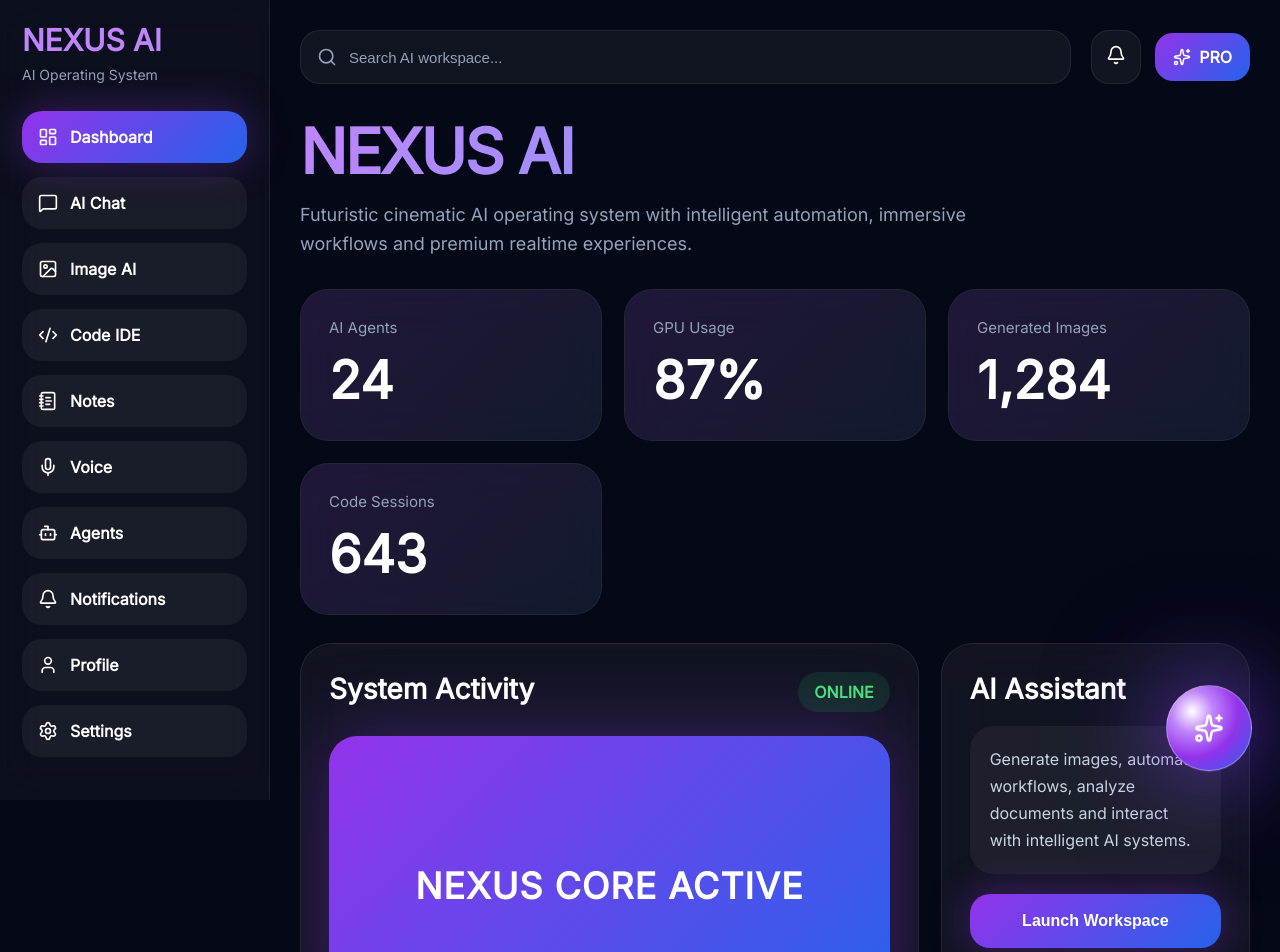
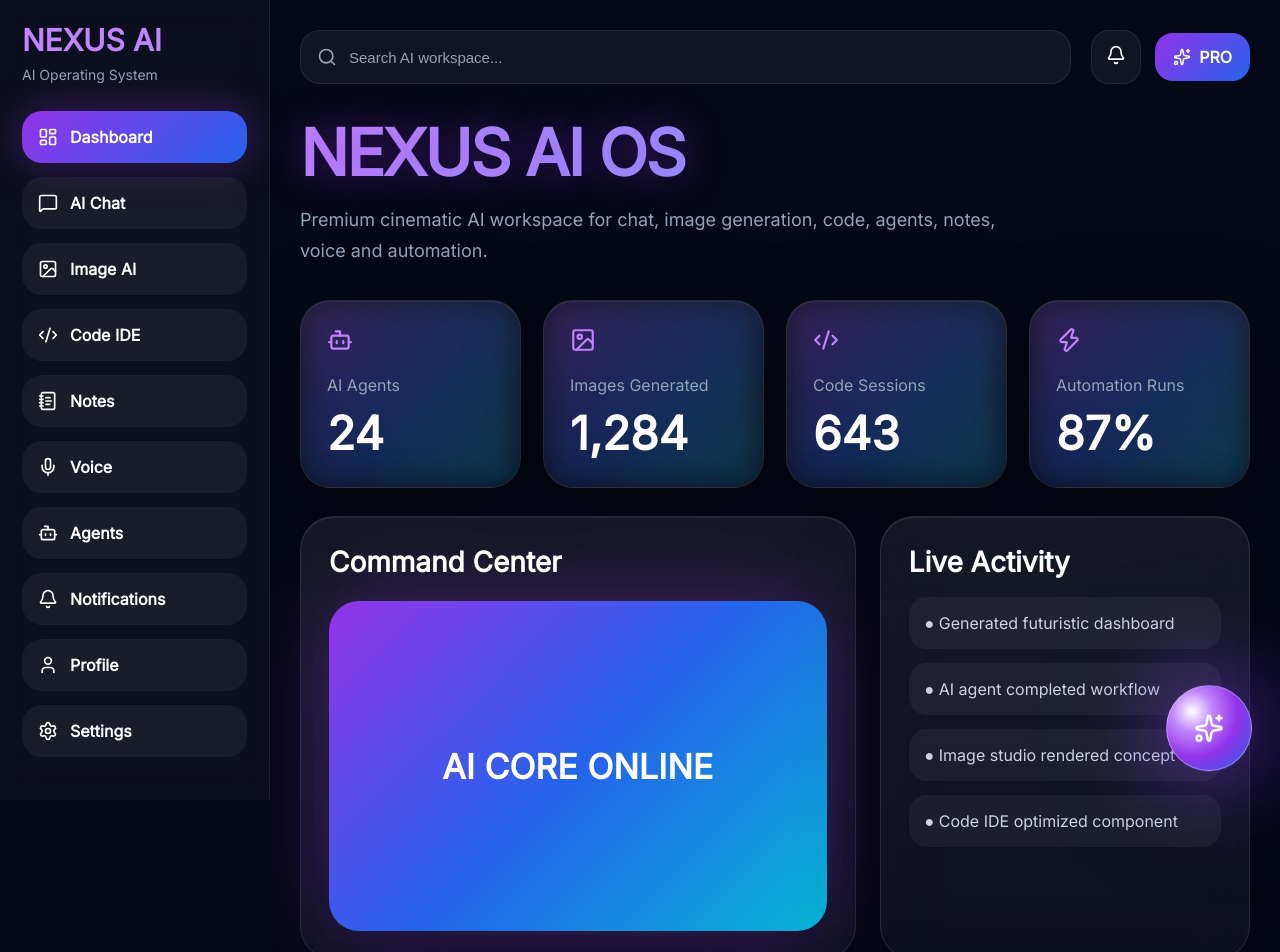
Before and after one commit to myaiapp2026/nexus-ai, a React (Vite) app: page /dashboard in a window 1280 px wide. Shown: the top 952 px of the page. Built offline with nearby package versions, Linux system fonts and the light colour scheme.

Commit message:
Upgrade dashboard cinematic UI

```diff
--- a/src/pages/Dashboard.jsx
+++ b/src/pages/Dashboard.jsx
@@ -1,196 +1,117 @@
 import AppShell from "../layouts/AppShell"
 import { motion } from "framer-motion"
+import { Bot, Image, Code2, Zap } from "lucide-react"
 
+export default function Dashboard() {
   const stats = [
-  { title:"AI Agents", value:"24" },
-  { title:"GPU Usage", value:"87%" },
-  { title:"Generated Images", value:"1,284" },
-  { title:"Code Sessions", value:"643" }
+    { title:"AI Agents", value:"24", icon:Bot },
+    { title:"Images Generated", value:"1,284", icon:Image },
+    { title:"Code Sessions", value:"643", icon:Code2 },
+    { title:"Automation Runs", value:"87%", icon:Zap }
   ]
 
-export default function Dashboard() {
   return (
     <AppShell>
-
-      <motion.div
+      <section style={{marginBottom:"34px"}}>
+        <motion.h1
           initial={{opacity:0,y:20}}
           animate={{opacity:1,y:0}}
-        transition={{duration:.6}}
+          className="gradient-text hero-glow"
           style={{
-          marginBottom:"30px"
+            fontSize:"64px",
+            fontWeight:"900",
+            letterSpacing:"-2px",
+            marginBottom:"14px"
           }}
         >
-        <h1
-          className="gradient-text"
-          style={{
-            fontSize:"62px",
-            fontWeight:"900",
-            marginBottom:"12px",
-            letterSpacing:"-2px"
-          }}
-        >
-          NEXUS AI
-        </h1>
+          NEXUS AI OS
+        </motion.h1>
 
         <p style={{
           color:"#94a3b8",
           fontSize:"18px",
-          maxWidth:"700px",
-          lineHeight:"1.6"
+          maxWidth:"720px",
+          lineHeight:"1.7"
         }}>
-          Futuristic cinematic AI operating system with intelligent automation,
-          immersive workflows and premium realtime experiences.
+          Premium cinematic AI workspace for chat, image generation, code, agents,
+          notes, voice and automation.
         </p>
-      </motion.div>
+      </section>
 
       <div style={{
         display:"grid",
-        gridTemplateColumns:"repeat(auto-fit,minmax(240px,1fr))",
+        gridTemplateColumns:"repeat(auto-fit,minmax(220px,1fr))",
         gap:"22px",
         marginBottom:"28px"
       }}>
-        {stats.map((item,index)=>(
+        {stats.map((item,index)=>{
+          const Icon = item.icon
+          return (
             <motion.div
-            key={index}
-            whileHover={{y:-6,scale:1.02}}
-            className="glass"
+              key={item.title}
+              whileHover={{y:-8,scale:1.02}}
+              className="cinematic-card neon-border"
               style={{
-              borderRadius:"28px",
-              padding:"28px",
-              position:"relative",
-              overflow:"hidden"
+                borderRadius:"30px",
+                padding:"26px",
+                position:"relative"
               }}
             >
-            <div style={{
-              position:"absolute",
-              inset:0,
-              background:"linear-gradient(135deg,#9333ea22,#2563eb11)",
-              opacity:.9
-            }} />
-
-            <div style={{position:"relative",zIndex:2}}>
-              <p style={{
-                color:"#94a3b8",
-                marginBottom:"12px",
-                fontSize:"15px"
-              }}>
+              <Icon size={26} color="#c084fc" />
+              <p style={{color:"#94a3b8",marginTop:"18px",marginBottom:"10px"}}>
                 {item.title}
               </p>
-
-              <h2 style={{
-                fontSize:"52px",
-                fontWeight:"800"
-              }}>
+              <h2 style={{fontSize:"46px",fontWeight:"900"}}>
                 {item.value}
               </h2>
-            </div>
             </motion.div>
-        ))}
+          )
+        })}
       </div>
 
       <div style={{
         display:"grid",
-        gridTemplateColumns:"2fr 1fr",
-        gap:"22px"
+        gridTemplateColumns:"1.5fr 1fr",
+        gap:"24px"
       }}>
-
-        <motion.div
-          initial={{opacity:0}}
-          animate={{opacity:1}}
-          transition={{delay:.2}}
-          className="glass"
-          style={{
-            borderRadius:"32px",
-            padding:"28px",
-            minHeight:"420px",
-            position:"relative",
-            overflow:"hidden"
-          }}
-        >
-          <div style={{
-            display:"flex",
-            justifyContent:"space-between",
-            marginBottom:"24px"
-          }}>
-            <h2 style={{fontSize:"28px"}}>
-              System Activity
-            </h2>
+        <div className="cinematic-card" style={{borderRadius:"34px",padding:"28px"}}>
+          <h2 style={{fontSize:"28px",marginBottom:"22px"}}>Command Center</h2>
 
           <div style={{
-              padding:"10px 16px",
-              borderRadius:"999px",
-              background:"#22c55e22",
-              color:"#4ade80",
-              fontWeight:"700"
+            height:"330px",
+            borderRadius:"30px",
+            background:"linear-gradient(135deg,#9333ea,#2563eb,#06b6d4)",
+            display:"grid",
+            placeItems:"center",
+            fontSize:"34px",
+            fontWeight:"900",
+            boxShadow:"0 0 90px rgba(147,51,234,.35)"
           }}>
-              ONLINE
+            AI CORE ONLINE
           </div>
         </div>
 
-          <div style={{
-            height:"300px",
-            borderRadius:"28px",
-            background:"linear-gradient(135deg,#9333ea,#2563eb)",
-            display:"grid",
-            placeItems:"center",
-            fontSize:"36px",
-            fontWeight:"900",
-            letterSpacing:"1px",
-            boxShadow:"0 0 80px rgba(147,51,234,.35)"
-          }}>
-            NEXUS CORE ACTIVE
-          </div>
-        </motion.div>
+        <div className="cinematic-card" style={{borderRadius:"34px",padding:"28px"}}>
+          <h2 style={{fontSize:"28px",marginBottom:"18px"}}>Live Activity</h2>
 
-        <motion.div
-          initial={{opacity:0}}
-          animate={{opacity:1}}
-          transition={{delay:.3}}
-          className="glass"
-          style={{
-            borderRadius:"32px",
-            padding:"28px",
-            display:"flex",
-            flexDirection:"column",
-            gap:"20px"
-          }}
-        >
-          <h2 style={{
-            fontSize:"28px"
-          }}>
-            AI Assistant
-          </h2>
-
-          <div style={{
-            padding:"20px",
-            borderRadius:"24px",
+          {[
+            "Generated futuristic dashboard",
+            "AI agent completed workflow",
+            "Image studio rendered concept",
+            "Code IDE optimized component"
+          ].map(item=>(
+            <div key={item} style={{
+              padding:"16px",
+              borderRadius:"18px",
               background:"rgba(255,255,255,.05)",
-            lineHeight:"1.7",
+              marginBottom:"14px",
               color:"#cbd5e1"
             }}>
-            Generate images, automate workflows,
-            analyze documents and interact with
-            intelligent AI systems.
+              ● {item}
             </div>
-
-          <button style={{
-            border:"none",
-            background:"linear-gradient(135deg,#9333ea,#2563eb)",
-            color:"white",
-            padding:"18px",
-            borderRadius:"20px",
-            fontWeight:"800",
-            fontSize:"16px",
-            cursor:"pointer",
-            boxShadow:"0 0 40px rgba(147,51,234,.4)"
-          }}>
-            Launch Workspace
-          </button>
-
-        </motion.div>
-
+          ))}
         </div>
-
+      </div>
     </AppShell>
   )
 }
```
Lines whose indentation alone changed are shown as unchanged.
